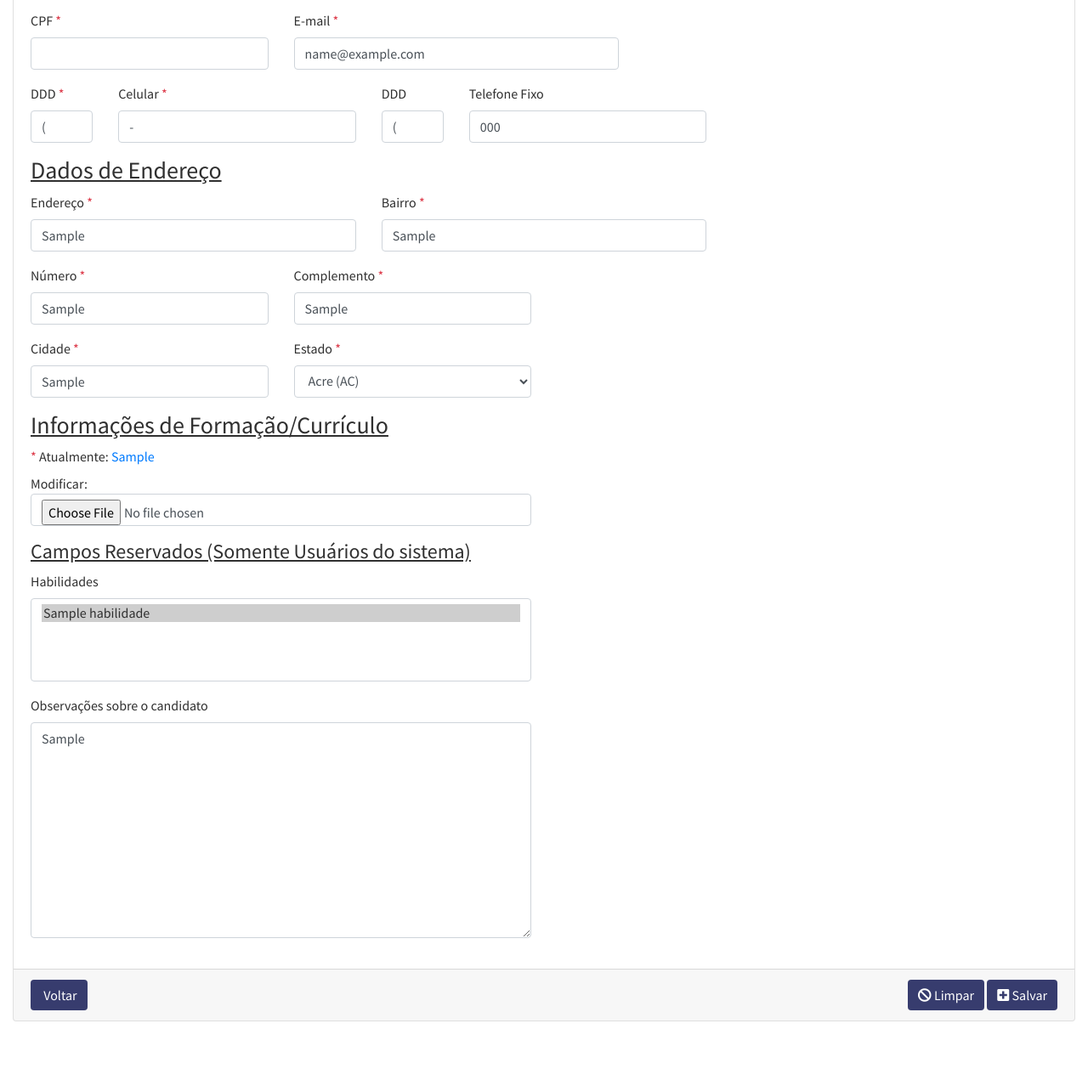
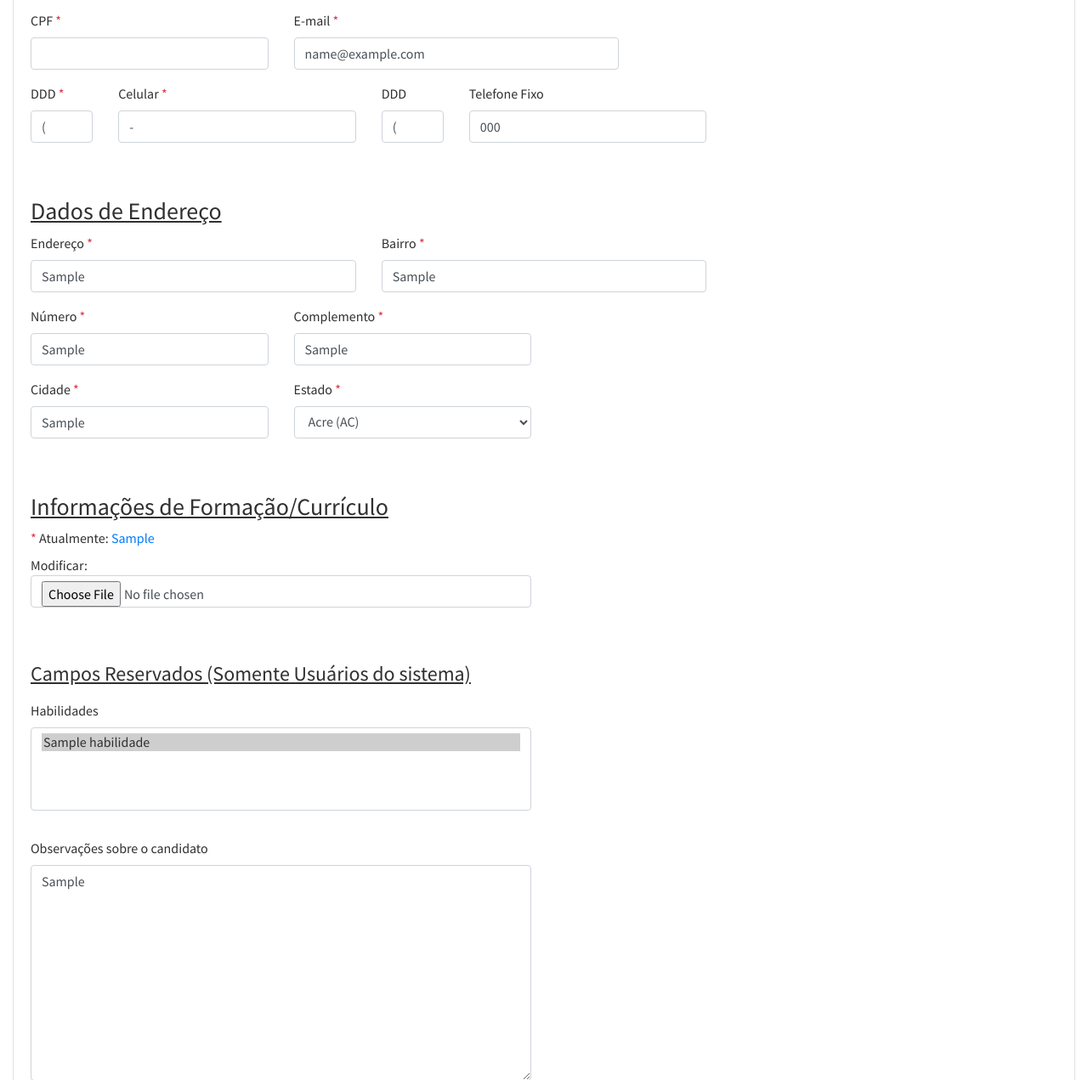
Before and after one commit to eduardoquerido/eng_soft2_fatec, a Django app: page /vagas/candidatos/1/ in a window 1280 px wide. Shown: the part 365-1636 px from the top of the page at 85% size. Before the commit the page ends 1567 px from the top, so only its background shows below. Run offline with Django 3.2, Linux system fonts and the light colour scheme; a user stored in the database is signed in; tables that the repository leaves empty hold one stand-in row (values such as "Sample post"); some libraries are stand-ins or nearby versions.

Commit message:
Últimos ajustes (#14)
* conditions to optional fields on job descriptions page

* changed benefits check

* white space between form groups

* link to home page

```diff
--- a/project/vagas/templates/vagas/candidato_form.html
+++ b/project/vagas/templates/vagas/candidato_form.html
@@ -12,7 +12,7 @@
     {{ form.cpf|as_bs4:"col-md-3 col-sm-5" }}
     {{ form.email|as_bs4:"col-md-4 col-sm-8" }}
   </div>
-  <div class="row">
+  <div class="row mb-5">
     {{ form.ddd|as_bs4:"col-md-1 col-sm-3" }}
     {{ form.celular|as_bs4:"col-md-3 col-sm-5" }}
     {{ form.ddd2|as_bs4:"col-md-1 col-sm-3" }}
@@ -27,18 +27,18 @@
     {{ form.numero_end|as_bs4:"col-md-3 col-sm-4" }}
     {{ form.complemento|as_bs4:"col-md-3 col-sm-4" }}
   </div>
-  <div class="row">
+  <div class="row mb-5">
     {{ form.cidade|as_bs4:"col-md-3 col-sm-4" }}
     {{ form.estado|as_bs4:"col-md-3 col-sm-4" }}
   </div>
   <h3 class="strong" style="text-decoration: underline;">Informações de Formação/Currículo</h3>
-  <div class="row">
+  <div class="row mb-5">
     {{ form.curriculo|as_bs4:"col-md-6" }}
   </div>
 
   {% if user.is_authenticated %}
     <h4 class="strong" style="text-decoration: underline;">Campos Reservados (Somente Usuários do sistema)</h4>
-    <div class="row">
+    <div class="row my-3">
       {{ form.habilidades|as_bs4:"col-md-6" }}
     </div>
     <div class="row">
--- a/project/vagas/templates/vagas/vaga_form.html
+++ b/project/vagas/templates/vagas/vaga_form.html
@@ -52,10 +52,12 @@
   </div>
   <h1 class="job-title text-capitalize text-center">{{ form.nome_vaga.value|default_if_none:"" }}</h1>
   <div class="mt-5 aside-card d-flex flex-column justify-content-between align-items-start p-4">
+    {% if form.get_horario_trab %}
     <div class="my-1">
       <h3>Turno</h3>
       <p>{{ form.get_horario_trab }}</p>
     </div>
+    {% endif %}
     <div class="my-1">
       <h3>Local</h3>
       <p>{{ form.get_cidade }}</p>
@@ -87,6 +89,7 @@
           <p>{{ form.exp_requerida.value }}</p>
         </div>
       {% endif %}
+      {% if form.beneficios.value %}
       <div class="my-4">
         <h3>Benefícios</h3>
         <ul>
@@ -95,6 +98,7 @@
           {% endfor %}
         </ul>
       </div>
+      {% endif %}
     </div>
 
     <div id="modal-container">
--- a/static/theme/base.css
+++ b/static/theme/base.css
@@ -58,6 +58,10 @@ body {
 #logo-header {
 	max-height: 100%;
 	max-width: 100%;
+}
+
+.header-link:hover {
+	text-decoration: none;
 }
 
 .job-wrapper {
--- a/templates/base.html
+++ b/templates/base.html
@@ -19,7 +19,13 @@
    </head>
    <body>
       <div class="base-header bg-light d-flex flex-column flex-md-row align-items-center justify-content-between p-3 px-md-4 mb-3 bg-white border-bottom shadow-sm">
+        {% if user.is_authenticated %}
+        <a href="/" class="header-link">
+          <h5 class="my-0 header-title">Vagas Online</h5>
+        </a>
+         {% else %}
          <h5 class="my-0 header-title">Vagas Online</h5>
+         {% endif %}
          <div class="logo-wrapper">
             <a href="https://www.gsw.com.br/" target="_blank">
                 <img id="logo-header" src="{% static '/theme/imgs/logo-gsw-en.svg' %}" alt="logo GSW" class="p-0">
```
